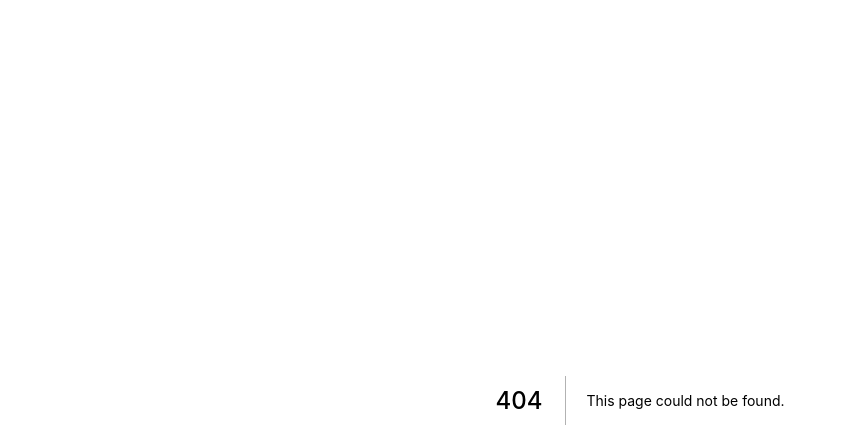
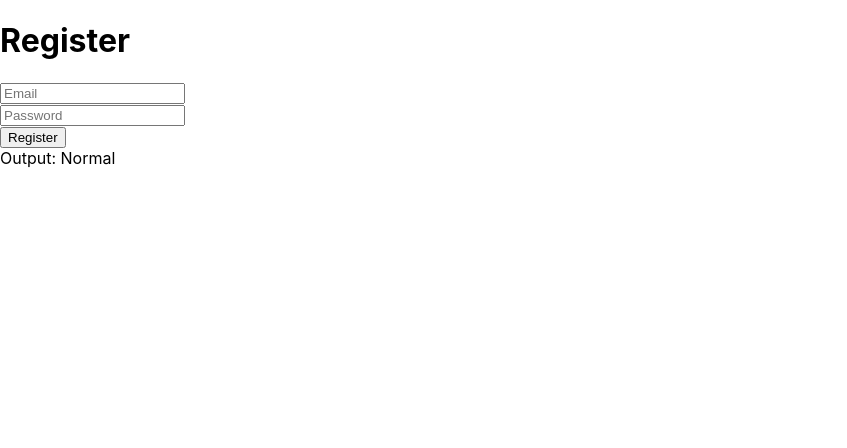
Before and after one commit to mfikri-0298/learn-next-js, a Next.js app: page /auth/register in a window 1280 px wide. Before the commit this address had no page. Shown: the top 448 px of the page, without its empty margins (0-847 px from the left). Built offline with nearby package versions, Linux system fonts and the light colour scheme.

Commit message:
ad login an register ui

```diff
--- /dev/null
+++ b/pages/auth/register.js
@@ -0,0 +1,62 @@
+import { useState } from 'react';
+
+export default function Register() {
+  const [fields, setFields] = useState({
+    email: '',
+    password: '',
+  });
+  const [status, setStatus] = useState('Normal');
+
+  async function registerHandler(e) {
+    e.preventDefault();
+
+    setStatus('Loading');
+
+    const registerReq = await fetch('/api/auth/register', {
+      method: 'POST',
+      body: JSON.stringify(fields),
+      headers: {
+        'Content-Type': 'application/json',
+      },
+    });
+
+    if (!registerReq.ok) return setStatus('error ' + registerReq.status);
+
+    const registerRes = await registerReq.json();
+
+    setStatus('Success');
+  }
+
+  function fieldHandler(e) {
+    const name = e.target.getAttribute('name');
+
+    setFields({
+      ...fields,
+      [name]: e.target.value,
+    });
+  }
+
+  return (
+    <div>
+      <h1>Register</h1>
+      <form onSubmit={registerHandler.bind(this)}>
+        <input
+          name="email"
+          onChange={fieldHandler.bind(this)}
+          type="text"
+          placeholder="Email"
+        />
+        <br />
+        <input
+          name="password"
+          onChange={fieldHandler.bind(this)}
+          type="password"
+          placeholder="Password"
+        />
+        <br />
+        <button type="submit">Register</button>
+        <div>Output: {status}</div>
+      </form>
+    </div>
+  );
+}
```
Also changed, not shown: pages/auth/login.js (added, +46 -0 lines), 1 other file (tests, documents, lock files or other folders).
